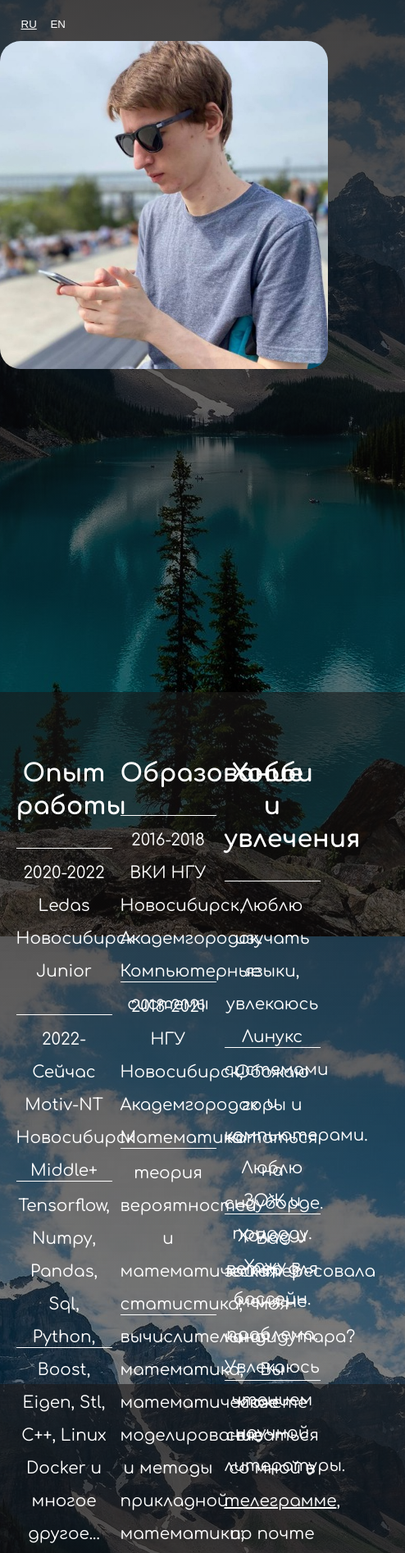
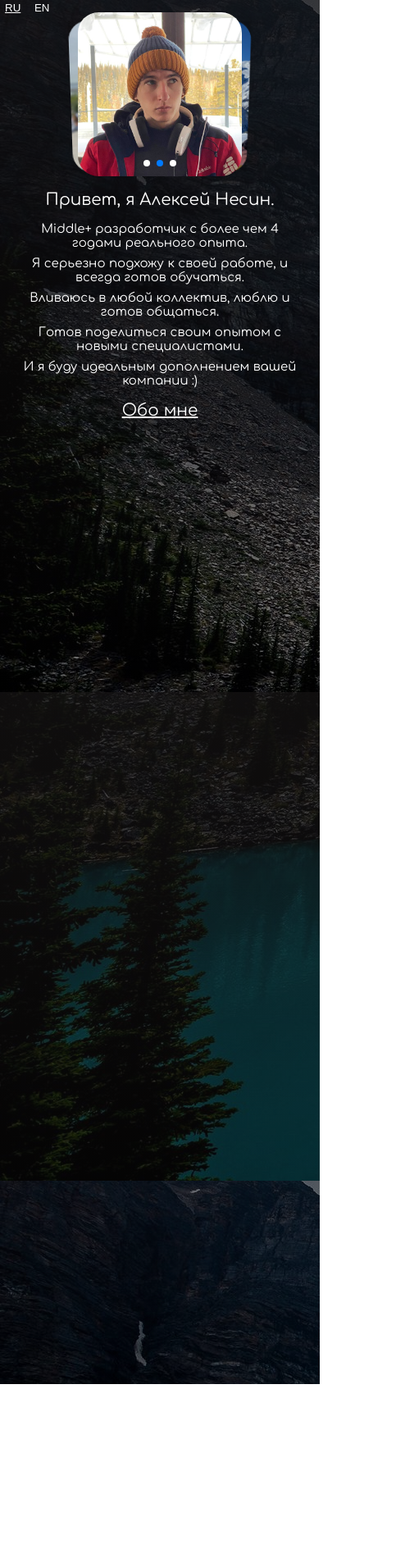
Before and after one commit to Nightingale99/alexnesin, a plain HTML site: page index.html in a window 390 px wide. Shown: the top 1894 px of the page at 82% size, 494 px wide, since content can reach past the window. After the commit the page ends 1688 px from the top, so only its background shows below. Drawn offline with nearby package versions, Linux system fonts and the light colour scheme.

Commit message:
added swiper, deleted unused, added mobile version

```diff
--- a/index.html
+++ b/index.html
@@ -3,6 +3,7 @@
 <head>
     <meta charset="UTF-8">
     <meta name="viewport" content="width=device-width, initial-scale=1.0">
+    <link rel="stylesheet" href="https://cdn.jsdelivr.net/npm/swiper@11/swiper-bundle.min.css"/>
     <link rel="stylesheet" href="styles.css">
     <title>Alexey Nesin</title>
     <link rel="icon" type="image/x-icon" href="./source/favicon.ico">
@@ -16,7 +17,20 @@
             <button class="lang__button lang__active" id="ru">Ru</button>
             <button class="lang__button" id="en">En</button>
         </div>
-        <img src="./source/photo1.jpg" alt="myphoto" class="page-header__img">
+        <div class="swiper">
+            <div class="swiper-wrapper">
+                <div class="swiper-slide">
+                    <img src="./source/photo1.jpg" alt="myphoto" class="page-header__img">
+                </div>
+                <div class="swiper-slide">
+                    <img src="./source/photo2.jpg" alt="myphoto" class="page-header__img">
+                </div>
+                <div class="swiper-slide">
+                    <img src="./source/photo3.jpg" alt="myphoto" class="page-header__img">
+                </div>
+            </div>
+            <div class="swiper-pagination"></div>
+        </div>
         <article class="greetings">
             <h1 class="greetings__title">Привет, я Алексей Несин.</span></h1>
             <p class="greetings__text greetings__text1">Middle+ разработчик с более чем 4 годами реального опыта.</p>
@@ -24,71 +38,13 @@
             <p class="greetings__text greetings__text3">Вливаюсь в любой коллектив, люблю и готов общаться.</p>
             <p class="greetings__text greetings__text4">Готов поделиться своим опытом с новыми специалистами.</p>
             <p class="greetings__text greetings__text5">И я буду идеальным дополнением вашей компании :)</p>
-            <p class="why"><a href="#info" class="why__link">Обо мне ←</a></p>
+            <p class="why"><a href="#info" class="why__link">Обо мне</a></p>
         </article>
     </header>
     <section id="info" class="info">
-        <div class="experience">
-            <h3 class="info-title">Опыт работы</h3>
-            <ul class="experience__list">
-                <li>
-                    <span class="experience__element">2020-2022</span>
-                    <span class="experience__element">Ledas</span>
-                    <span class="experience__element">Новосибирск</span>
-                    <span class="experience__element">Junior</span>
-                </li>
-                <li>
-                    <span class="experience__element">2022-Сейчас</span>
-                    <span class="experience__element">Motiv-NT</span>
-                    <span class="experience__element">Новосибирск</span>
-                    <span class="experience__element">Middle+</span>
-                </li>
-                <li>
-                    <span>
-                        Tensorflow, Numpy, Pandas, Sql, Python, Boost, Eigen, Stl, C++, Linux Docker и многое другое...
-                    </span>
-                </li>
-            </ul>
-        </div>
-        <div class="education">
-            <h3 class="info-title">Образование</h3>
-            <ul class="experience__list">
-                <li>
-                    <span class="experience__element">2016-2018</span>
-                    <span class="experience__element">ВКИ НГУ</span>
-                    <span class="experience__element">Новосибирск, Академгородок.</span>
-                    <span class="experience__element">Компьютерные системы</span>
-                </li>
-                <li>
-                    <span class="experience__element">2018-2021</span>
-                    <span class="experience__element">НГУ</span>
-                    <span class="experience__element">Новосибирск, Академгородок</span>
-                    <span class="experience__element">Математика</span>
-                </li>
-                <li>
-                    <span>
-                        теория вероятностей и математическая статистика; вычислительная математика; математическое моделирование и методы прикладной математики;
-                    </span>
-                </li>
-            </ul>
-        </div>
-        <div class="hobby">
-            <h3 class="info-title">Хобби и увлечения</h3>
-            <ul class="experience__list">
-                <li>
-                    Люблю изучать языки, увлекаюсь Линукс системами и компьютерами. Люблю ЗОЖ и природу. <br/> Хожу в бассейн.
-                </li>
-                <li>
-                    Обожаю горы и кататься на сноуборде. Холод и ветер для меня не проблема. Увлекаюсь чтением научной литературы.
-                </li>
-                <li>
-                    <span>
-                        Вас заинтересовала моя кандидутара? Вы можете связаться со мной в <a class="telegram" href="https://t.me/lowkickernw">телеграмме</a>, по почте <a href="mailto:lohnes16@gmail.com">lohnes16@gmail.com</a>, а также можете посмотреть мой <a href="https://github.com/AsureDay/">гитхаб</a>
-                    </span>
-                </li>
-            </ul>
-        </div>
+
     </section>
+    <script src="https://cdn.jsdelivr.net/npm/swiper@11/swiper-bundle.min.js"></script>
     <script src="./scripts.js"></script>
 </body>
 </html>
--- a/scripts.js
+++ b/scripts.js
@@ -6,7 +6,7 @@ const translations = {
     greetings__text3: "Вливаюсь в любой коллектив, люблю и готов общаться.",
     greetings__text4: "Готов поделиться своим опытом с новыми специалистами.",
     greetings__text5: "И я буду идеальным дополнением вашей компании :)",
-    why__link: "Обо мне →",
+    why__link: "Обо мне",
   },
   en: {
     greetings__title: "Hello, I am Alexey Nesin.",
@@ -15,7 +15,7 @@ const translations = {
     greetings__text3: "I'm friendly to any team, love to talk and listen.",
     greetings__text4: "Would love to share my experience with new specialists.",
     greetings__text5: "I'll be an ideal addition to your company :)",
-    why__link: "About me →",
+    why__link: "About me",
   }
 }
 
@@ -52,3 +52,15 @@ en.addEventListener('click', () => {
   ru.classList.remove('lang__active');
   changeLanguage()
 });
+
+const swiper = new Swiper('.swiper', {
+    loop: true,
+    pagination: {
+      el: '.swiper-pagination',
+    },
+    effect: 'cards',
+    autoplay: {
+      delay: 2500,
+      disableOnInteraction: true,
+    }
+  })
--- a/styles.css
+++ b/styles.css
@@ -2,7 +2,6 @@ body, html {
     height: 100%;
     margin: 0;
     background: linear-gradient( rgba(19, 17, 17, 0.8), rgba(0, 0, 0, 0.5) ), url('./source/bg.jpg');
-    background-position: center;
     background-attachment: fixed;
     scroll-behavior: smooth;
 }
@@ -24,15 +23,12 @@ a {
 
 .page-header__img{
     height: 400px;
-    margin: auto;
-    margin-right: 0;
-    margin-top: 50px;
     border-radius: 25px;
     z-index: 20;
 }
 
 .greetings {
-    padding-left: 40px;
+    padding-left: 60px;
     margin-top: 50px;
     overflow: hidden;
     margin-right: auto;
@@ -66,6 +62,7 @@ a {
     transition: 0.7s;
     text-decoration: none;
     font-size: 40px;
+    text-decoration: underline;
 }
 
 .why__link:hover {
@@ -156,6 +153,18 @@ a {
     transform: scale(1.1);
     cursor: pointer;
 }
+
+.swiper {
+    width: 400px;
+    height: 400px;
+    margin-top: 50px;
+    margin-right: 0;
+}
+
+.swiper-pagination-bullet:not(.swiper-pagination-bullet-active) {
+    background-color: #fff;
+    opacity: 100%;
+}
 @keyframes toRightFromImage{
     from{
         transform: translateX(-120%);
@@ -165,3 +174,46 @@ a {
         visibility: visible;
     }
 }
+
+@media (max-width: 950px) {
+    .page-header {
+        flex-direction: column;
+    }
+    .page-header__img {
+        height: 200px;
+    }
+
+    .swiper {
+        width: 200px;
+        height: 200px;
+        margin-right: auto;
+        margin-top: 15px;
+    }
+
+    .greetings__title {
+        font-size: 20px;
+    }
+    .greetings {
+        margin-left: 20px;
+        margin-right: 20px;
+        margin-top: 0;
+        overflow: visible;
+        padding: 0;
+        text-align: center;
+    }
+
+    .greetings__text {
+        font-size: 15px;
+        margin: 8px 0;
+    }
+
+    .why__link {
+        font-size: 20px;
+    }
+
+    .lang {
+        top: 0;
+        left: 0;
+    }
+
+}
```
Also changed, not shown: source/photo2.jpg (added), source/photo3.jpg (added).
